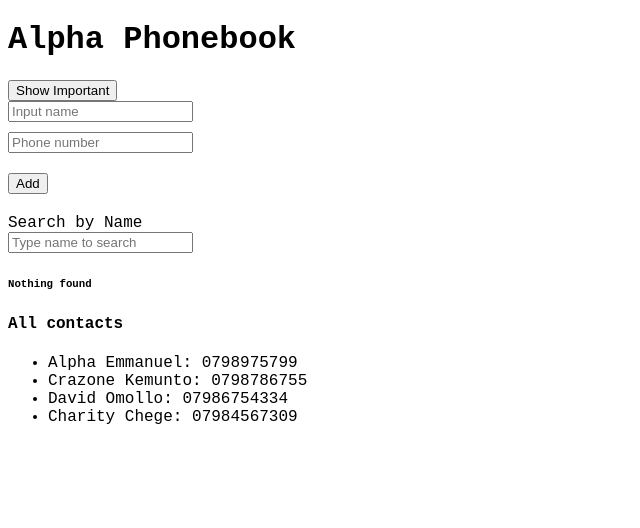
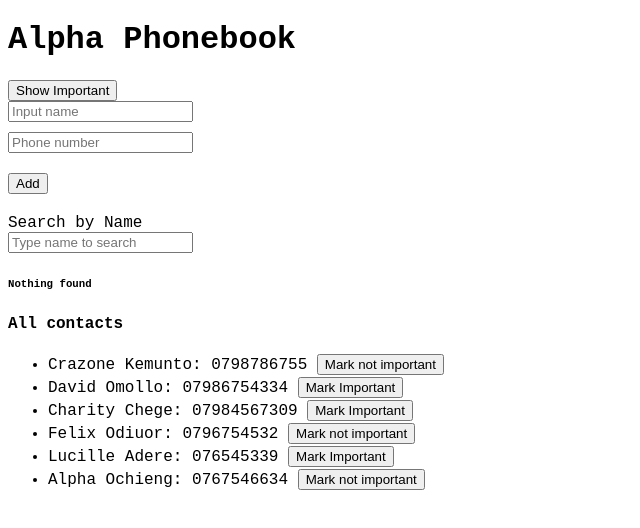
Before and after one commit to ealpha072/react_phonebook, a React (Vite) app in the folder frontend/: page / in a window 1280 px wide. Shown: the top 528 px of the page, without its empty margins (0-640 px from the left). Built offline with nearby package versions, Linux system fonts and the light colour scheme; data requests are answered from the project's data file.

Commit message:
Attempt to update importance state

```diff
--- a/frontend/db.json
+++ b/frontend/db.json
@@ -1,12 +1,5 @@
 {
-    "contacts":[
-        {
-          "id": 1,
-          "name": "Alpha Emmanuel",
-          "number": "0798975799",
-          "date": "2019-05-30T17:30:31.098Z",
-          "important": true
-        },
+  "contacts": [
     {
       "id": 2,
       "name": "Crazone Kemunto",
@@ -27,7 +20,27 @@
       "number": "07984567309",
       "date": "2019-05-30T17:30:31.098Z",
       "important": false
+    },
+    {
+      "id": 5,
+      "name": "Felix Odiuor",
+      "number": "0796754532",
+      "date": "2022-12-13T18:12:57.682Z",
+      "important": true
+    },
+    {
+      "id": 1,
+      "name": "Lucille Adere",
+      "number": "076545339",
+      "date": "2022-12-13T18:18:33.647Z",
+      "important": false
+    },
+    {
+        "id": 7,
+        "name": "Alpha Ochieng",
+        "number": "0767546634",
+        "date": "2022-12-13T19:01:14.817Z",
+        "important": true
     }
-
   ]
 }
--- a/frontend/src/App.css
+++ b/frontend/src/App.css
@@ -14,3 +14,7 @@ form input{
 form{
   margin-bottom: 20px;
 }
+
+ul li{
+  margin-bottom: 2px;
+}
--- a/frontend/src/App.jsx
+++ b/frontend/src/App.jsx
@@ -43,6 +43,13 @@ const App = () => {
         important:Math.random() < 0.5
       }
 
+      axios
+      .post("http://localhost:3001/contacts", contactObject)
+      .then(response => {
+        setContacts(contacts.concat(response.data))
+        console.log(response)
+      })
+
       console.log(contactObject)
       setContacts(contacts.concat(contactObject))
       setValues(initialFormValues)
@@ -64,6 +71,15 @@ const App = () => {
     const filteredName = contacts.filter(contact => contact.name.toLowerCase().includes(searchTerm.toLowerCase()))
     setSearchResults(filteredName)
     console.log(filteredName)
+  }
+
+  const toggleImportant = (id) => {
+    const url = `http://localhost:3001/contacts/${id}`
+    const contact = contacts.find(contact => contact.id === id)
+    const changedContact = {...contact, important: !contact.important}
+    axios.put(url, changedContact).then(response => {
+      console.log(response.data)
+    })
   }
 
   return (
@@ -114,7 +130,12 @@ const App = () => {
         <h4>All contacts</h4>
         <ul>
           {contactsToShow.map(contact =>
-            <Contact key={contact.id} contact = {contact}/>)
+            <Contact
+              key={contact.id}
+              contact = {contact}
+              toggleImportance = {()=>toggleImportant(contact.id)}
+            />
+            )
           }
         </ul>
       </div>
--- a/frontend/src/Components/Contact.jsx
+++ b/frontend/src/Components/Contact.jsx
@@ -1,6 +1,8 @@
-const Contact = ({contact}) => {
+const Contact = ({contact, toggleImportance}) => {
+  const label = contact.important ? 'Mark not important' : 'Mark Important'
+
   return (
-    <li>{contact.name}: {contact.number}</li>
+    <li>{contact.name}: {contact.number} <button onClick={toggleImportance}>{label}</button></li>
   )
 }
 
```
Lines whose indentation alone changed are shown as unchanged.
